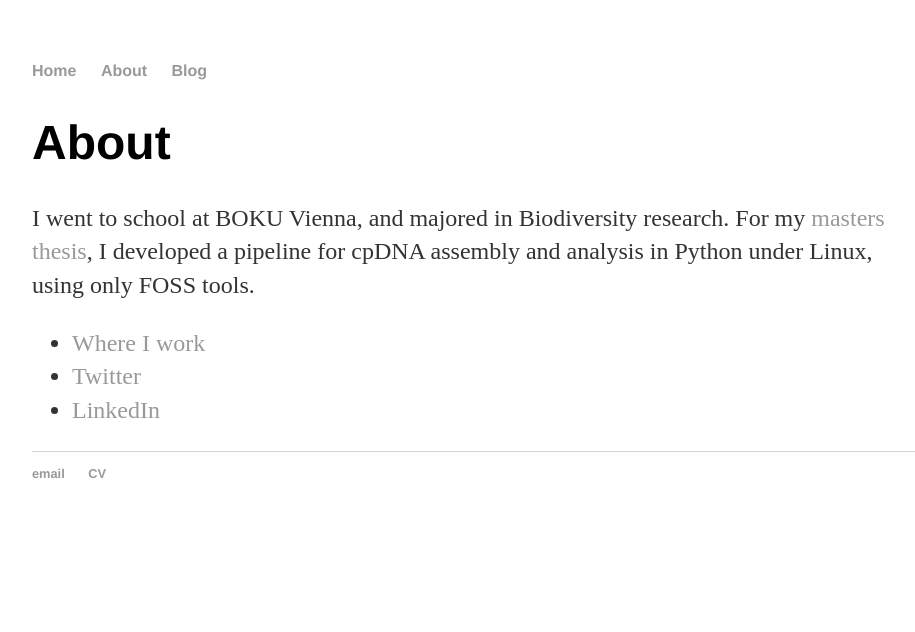
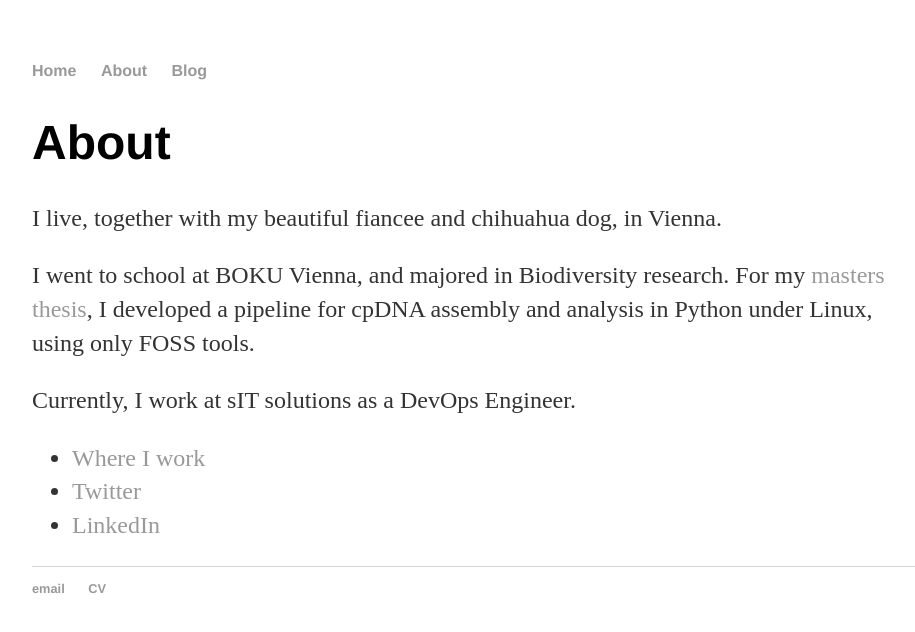
Before and after one commit to jazz7787/jazz7787.github.io, a Jekyll site: the page built from about/index.html, in a window 1280 px wide. Shown: the top 632 px of the page, without its empty margins (160-1075 px from the left). Built offline with Jekyll 4.4.1, drawn with Linux system fonts in a browser that asks for light colours.

Commit message:
Update index.html

```diff
--- a/about/index.html
+++ b/about/index.html
@@ -6,8 +6,10 @@ title: About Radu Chirovici
 
 		<div class="about">
 			<h1>About</h1>
+			<p>I live, together with my beautiful fiancee and chihuahua dog, in Vienna.</p>
 			<p>I went to school at BOKU Vienna, and majored in Biodiversity research. For my <a href="https://boku.ac.at/dib/inf">masters thesis</a>, I developed a pipeline
 			for cpDNA assembly and analysis in Python under Linux, using only FOSS tools.</p>
+			<p>Currently, I work at sIT solutions as a DevOps Engineer.</p>
 
 			<ul class="contacts">
 				<li><a href="https://www.s-itsolutions.at/de/home">Where I work</a></li>
```
